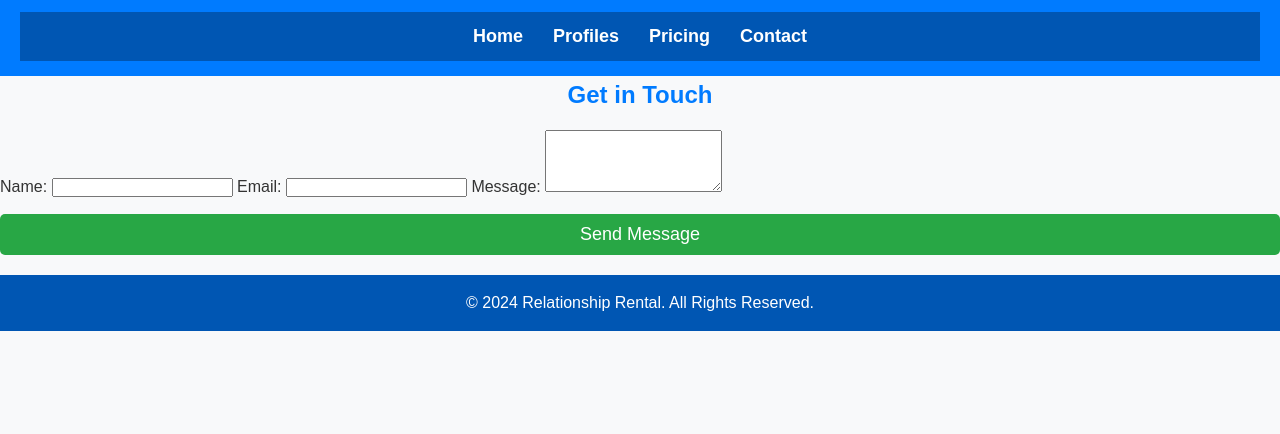
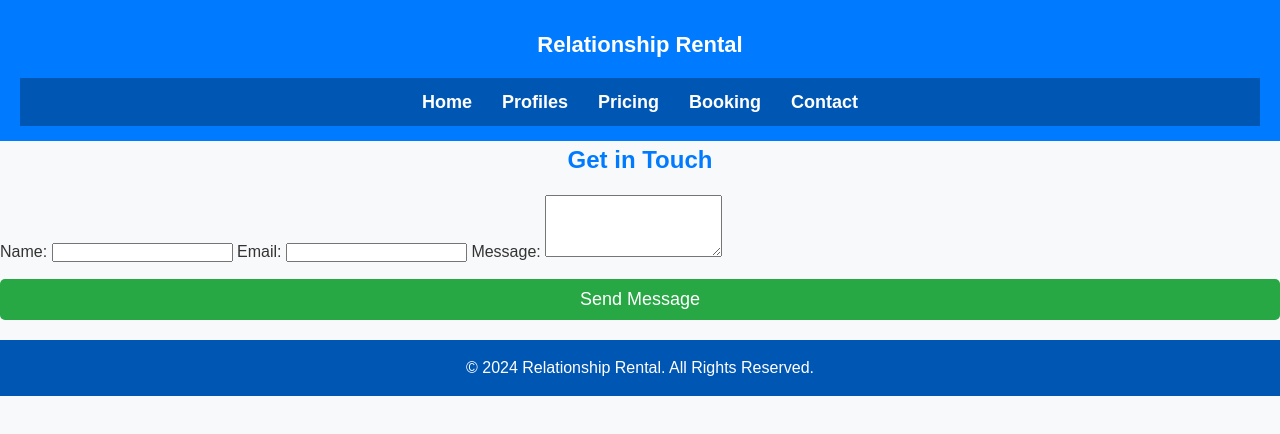
Before and after one commit to sutharsaahab/relationship-rental, a plain HTML site: page contact.html in a window 1280 px wide. Shown: the part 88-522 px from the top of the page. Drawn offline with Linux system fonts and the light colour scheme.

Commit message:
contact.html

```diff
--- a/contact.html
+++ b/contact.html
@@ -9,12 +9,17 @@
 <body>
     <header>
         <h1>Contact Us</h1>
+        <header>
+        Relationship Rental
+    </header>
     <nav>
     <a href="index.html">Home</a>
     <a href="profiles.html">Profiles</a>
     <a href="pricing.html">Pricing</a>
+    <a href="booking.html">Booking</a>
     <a href="contact.html">Contact</a>
     </nav>
+
     </header>
 
     <section class="contact-form">
```
Lines whose indentation alone changed are shown as unchanged.
